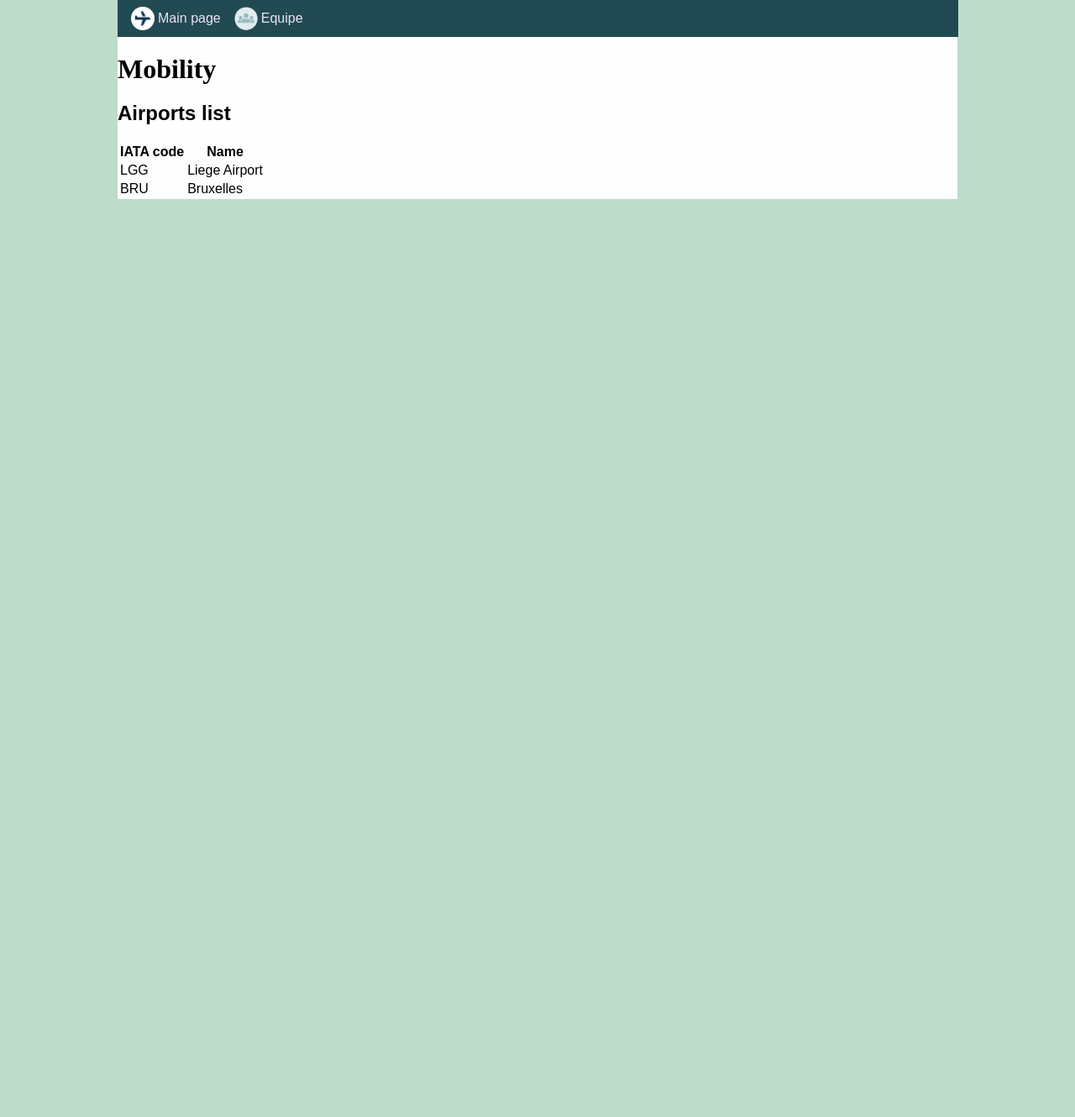
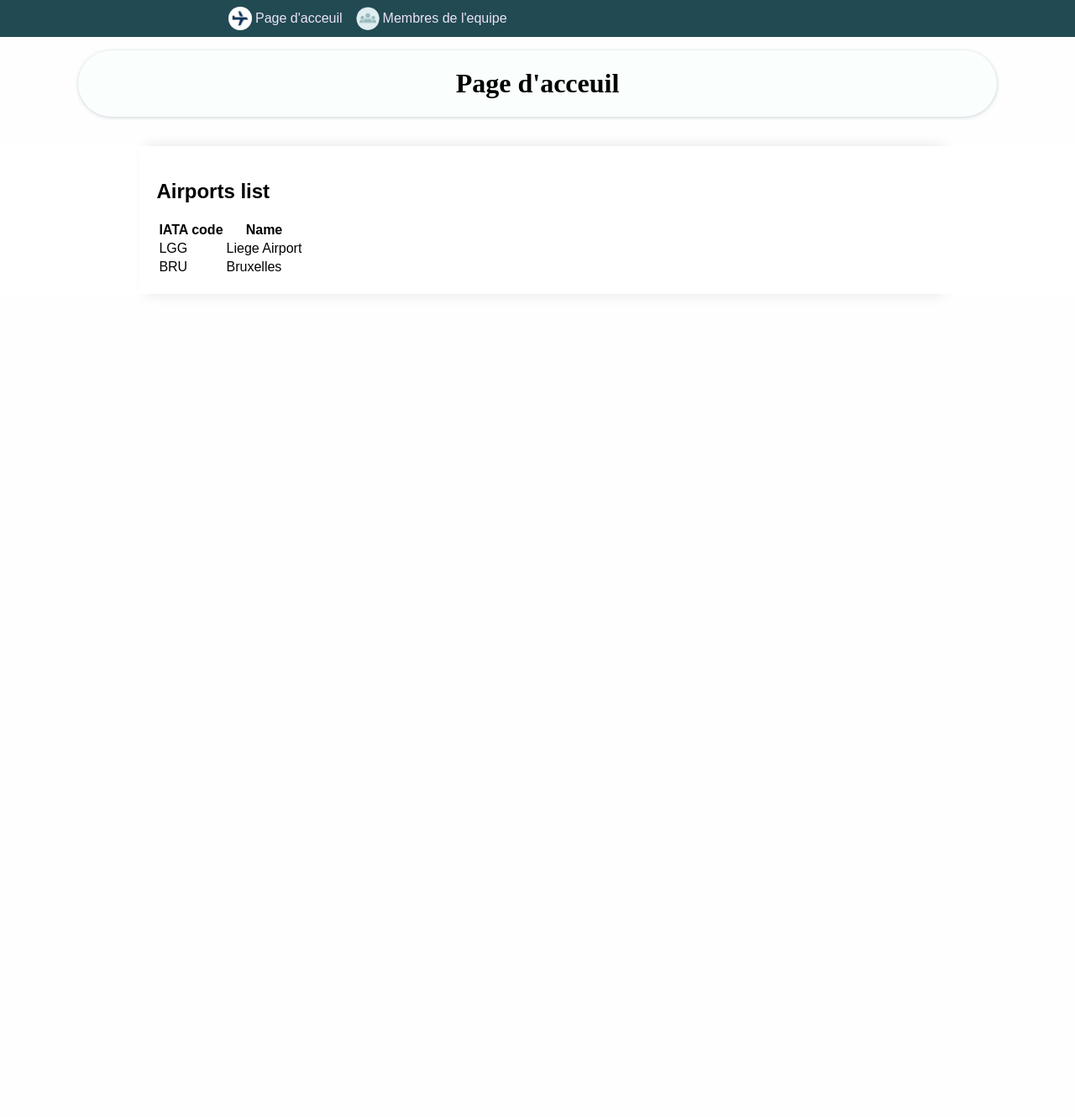
Before and after one commit to Younesdjzz/Bac1-website, a Flask app: page / in a window 1280 px wide. Shown: the whole page at 84% size. Before the commit the page ends 237 px from the top, so only its background shows below. Run offline with Flask 3, Linux system fonts and the light colour scheme.

Commit message:
Mise à jour de l'interface

```diff
--- a/mobility/static/style.css
+++ b/mobility/static/style.css
@@ -19,23 +19,46 @@ header {
 main {
    display: flex;
    justify-content: center;
-   align-items: center;
+   align-items: stretch;
    margin: 0 auto;
-   margin-top: 45px;
 }
 
 body {
-   max-width: 1000px;
-   margin: auto;
-   padding: 0;
+   min-height: 100vw;
+   margin: 0;
    background: #FEFEFF;
-   padding-top: 25px;
-   margin-top: 23px;
+   padding-top: 50px;
 }
+
+div.contenu-central {
+   flex: 1;
+   background: #fff;
+   padding: 20px;
+   box-shadow: 9px 0px 16px rgba(0, 0, 0, 0.1);
+}
+
+div.cotes {
+   width: 13%;
+   background: #ffffff;
+}
+
 
 h1 {
    font-family: serif;
    margin: 1rem 0;
+}
+
+div.titre-box {
+   width: max-content;
+   background-color: #fafffd;
+   margin: auto;
+   margin-top: 10px;
+   margin-bottom: 35px;
+   padding: 450px;
+   border-radius: 50px 50px 50px 50px;
+   padding-bottom: 5px;
+   padding-top: 5px;
+   box-shadow: 0.2px 0.8px 4px #224a5240;
 }
 
 a.lien {
@@ -50,14 +73,14 @@ a.lien:hover {
 
 nav {
    position: fixed;
-   width: 985px;
-   margin: auto;
-   margin-inline-start: 0%;
+   width: 100vw;
+   left: 0;
    top: 0;
    background: #224a52;
    display: flex;
    align-items: center;
    padding: 0 0.5rem;
+   z-index: 100;
 }
 
 nav h1 {
@@ -68,7 +91,8 @@ nav h1 {
 nav ul {
    display: flex;
    list-style: none;
-   margin: 0;
+   margin : 0;
+   margin-left: 20%;
    padding: 0;
 }
 
--- a/mobility/templates/airports.html
+++ b/mobility/templates/airports.html
@@ -1,6 +1,12 @@
 {% extends "base.html" %}
+
+{% block titre %}
+<h1>Page d'acceuil</h1>
+{% endblock %}
+
+{% block left_content %}{% endblock %}
+
 {% block content %}
-<h1>Mobility</h1>
 <h2>Airports list</h2>
 <table>
     <tr>
@@ -15,3 +21,5 @@
     {% endfor %}
 </table>
 {% endblock %}
+
+{% block right_content %}{% endblock %}
--- a/mobility/templates/base.html
+++ b/mobility/templates/base.html
@@ -13,17 +13,30 @@
     <nav>
         <ul>
             <li><a href="/" class="lien"><img src="{{ url_for('static', filename='navigateur/icon_site_blanc.png') }}"
-                        class="icon">Main
-                    page</a></li>
+                        class="icon">Page d'acceuil</a></li>
             <li><a href="/equipe" class="lien"><img src="{{ url_for('static', filename='navigateur/icon_equipe.png') }}"
-                        class="icon">Equipe</a></li>
+                        class="icon">Membres de l'equipe</a></li>
         </ul>
     </nav>
 
-    <div class="content">
-        {% block content %}
-        {% endblock %}
+    <div class="titre-box">
+        {% block titre %}{% endblock %}
     </div>
+
+    <main>
+        <div class="cotes">
+            {% block left_content %}{% endblock %}
+        </div>
+
+        <div class="contenu-central">
+            {% block content %}{% endblock %}
+        </div>
+
+        <div class="cotes">
+            {% block right_content %}{% endblock %}
+        </div>
+    </main>
+
 </body>
 
 </html>
```
Also changed, not shown: mobility/templates/base_membre.html (+9 -3 lines), mobility/templates/equipe.html (+9 -2 lines).
